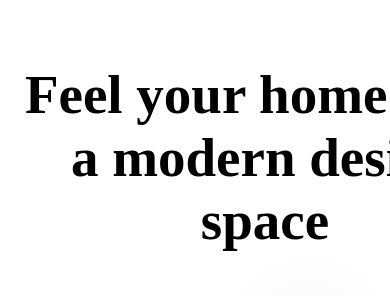
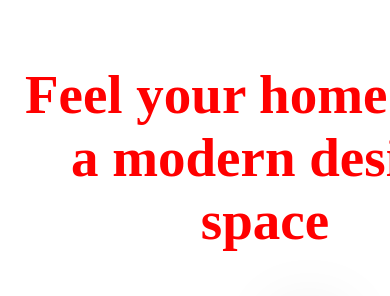
Before and after one commit to samandarsaburov/Furniture, a plain HTML site: page index.html in a window 390 px wide. Shown: the part 187-483 px from the top of the page. Drawn offline with Linux system fonts and the light colour scheme.

Commit message:
dkfkdsjf

```diff
--- a/style/global.css
+++ b/style/global.css
@@ -102,9 +102,6 @@ a {
             width: 550px;
         }
 
-        body{
-            /* background-color: #F7515C; */
-        }
         .navbar{
             display: none;
         }
@@ -122,4 +119,7 @@ a {
             margin-top: 20px;
             width: 200px;
         }
+        .home-left-theme{
+            color: red;
+        }
 }
```
